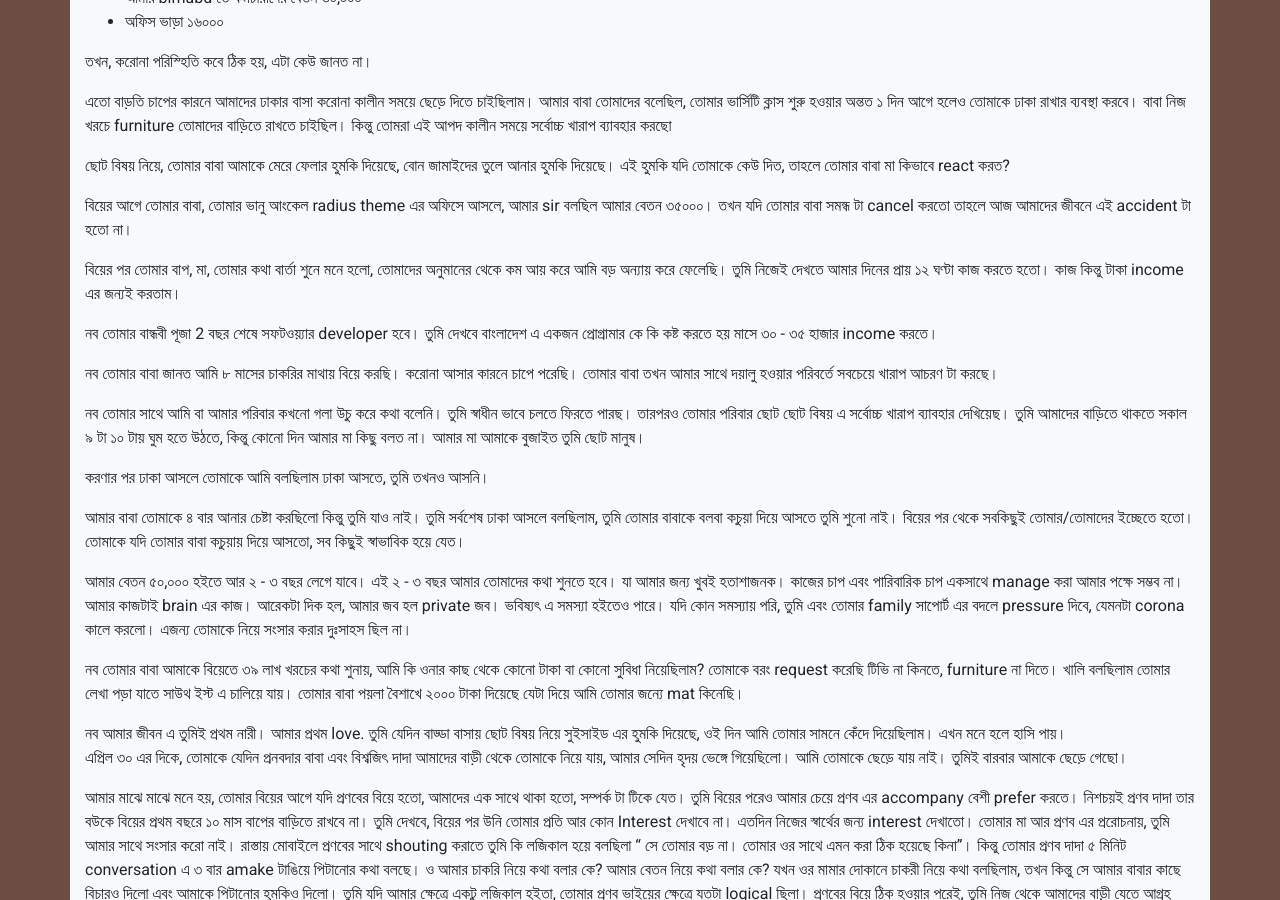
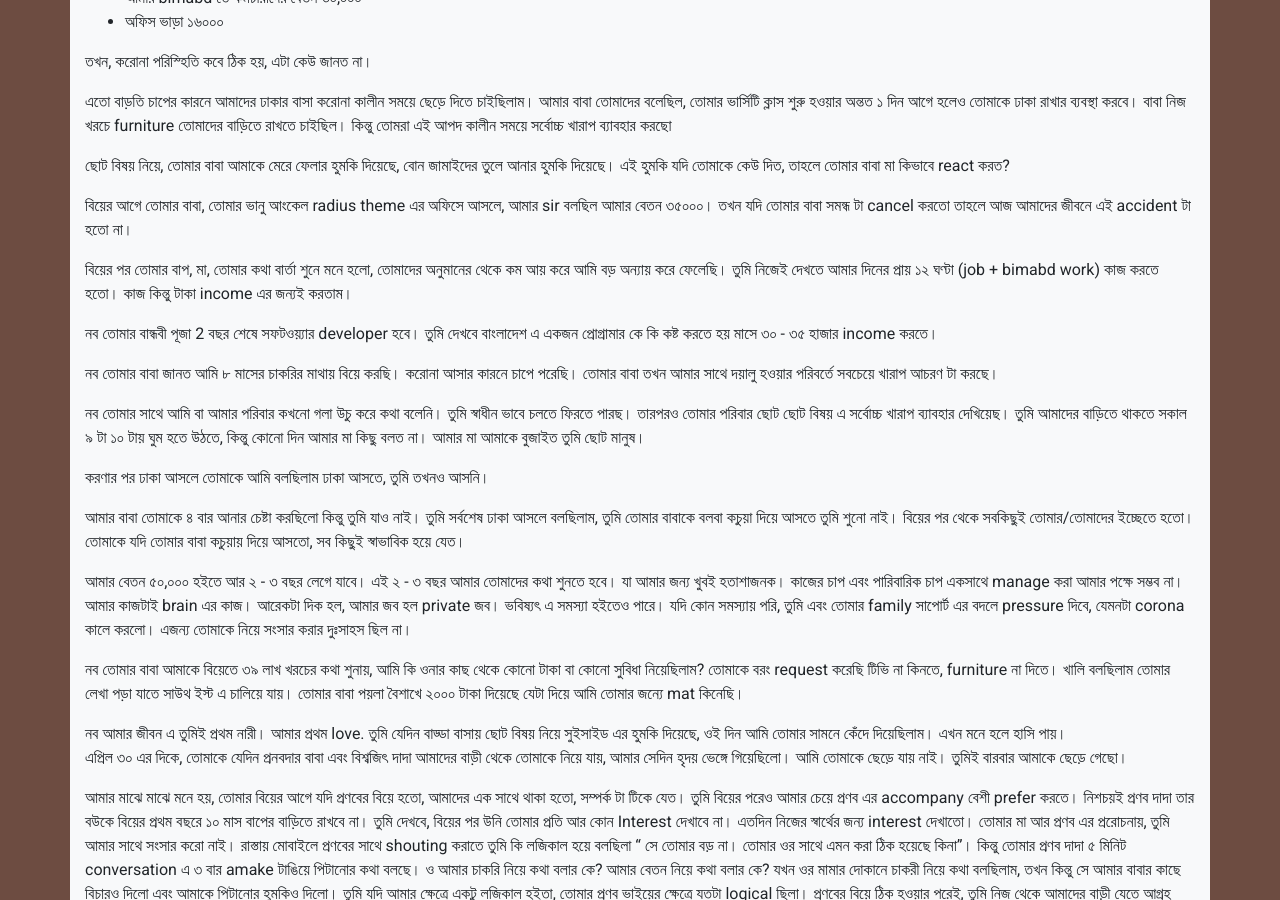
Before and after one commit to polodev/nobo, a Jekyll site: the page built from index.md, in a window 1280 px wide and 900 px high, scrolled down 1506 px. Built offline with Jekyll 4.4.1, drawn with Linux system fonts in a browser that asks for light colours; nearby versions of some CDN libraries.

Commit message:
--updated--

```diff
--- a/index.md
+++ b/index.md
@@ -28,7 +28,7 @@ active: last-message
 
 বিয়ের আগে তোমার বাবা, তোমার ভানু আংকেল radius theme এর অফিসে আসলে, আমার sir বলছিল আমার বেতন ৩৫০০০। তখন যদি তোমার বাবা সমন্ধ টা cancel করতো তাহলে আজ আমাদের জীবনে এই accident টা হতো না।
 
-বিয়ের পর তোমার বাপ, মা, তোমার কথা বার্তা শুনে মনে হলো, তোমাদের অনুমানের থেকে কম আয় করে আমি বড় অন্যায় করে ফেলেছি। তুমি নিজেই দেখতে আমার দিনের প্রায় ১২ ঘণ্টা কাজ করতে হতো। কাজ কিন্তু টাকা income এর জন্যই করতাম।
+বিয়ের পর তোমার বাপ, মা, তোমার কথা বার্তা শুনে মনে হলো, তোমাদের অনুমানের থেকে কম আয় করে আমি বড় অন্যায় করে ফেলেছি। তুমি নিজেই দেখতে আমার দিনের প্রায় ১২ ঘণ্টা (job + bimabd work) কাজ করতে হতো। কাজ কিন্তু টাকা income এর জন্যই করতাম।
 
 নব তোমার বান্ধবী পূজা 2 বছর শেষে সফটওয়্যার developer হবে। তুমি দেখবে বাংলাদেশ এ একজন প্রোগ্রামার কে কি কষ্ট করতে হয় মাসে ৩০ - ৩৫ হাজার income করতে।
 
```
